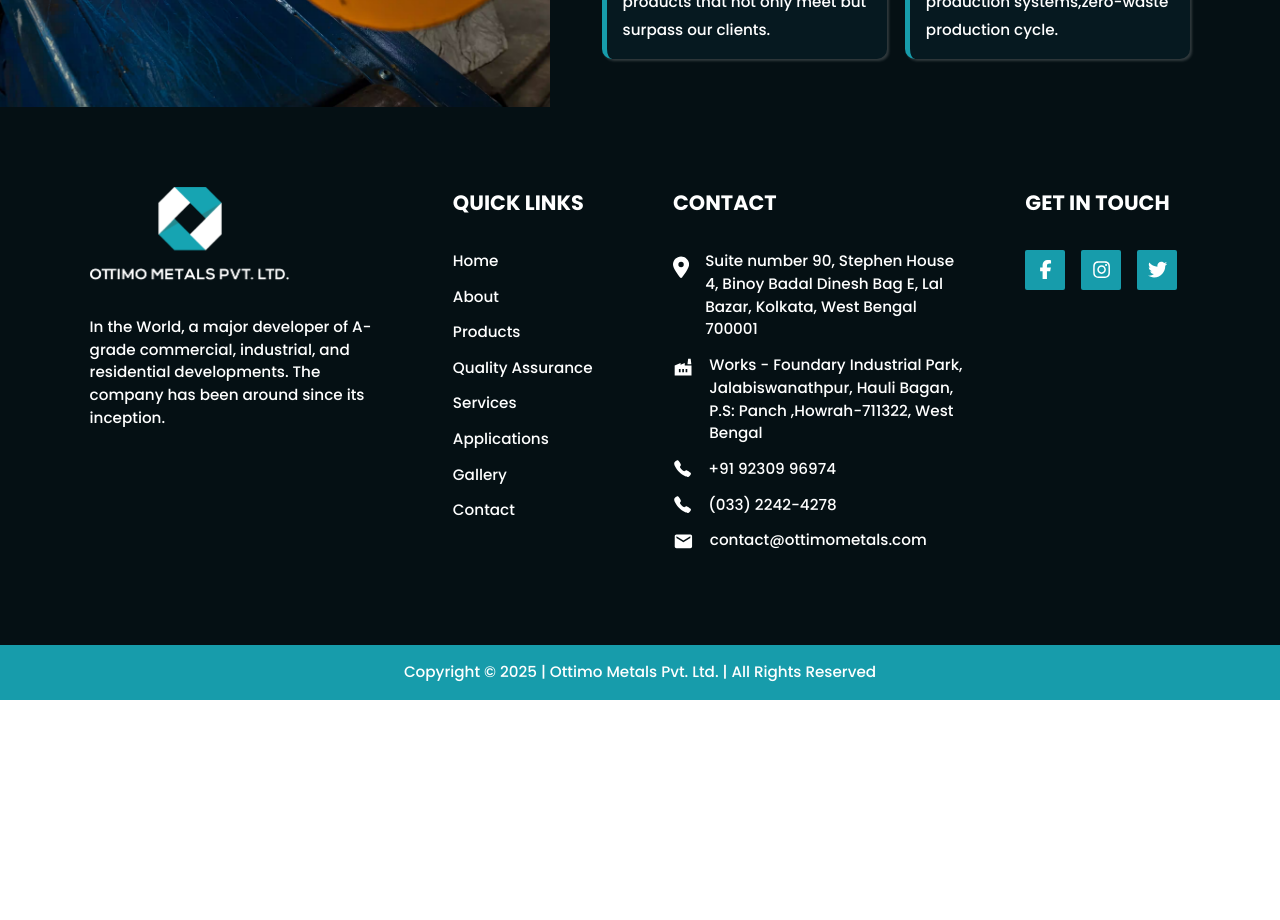
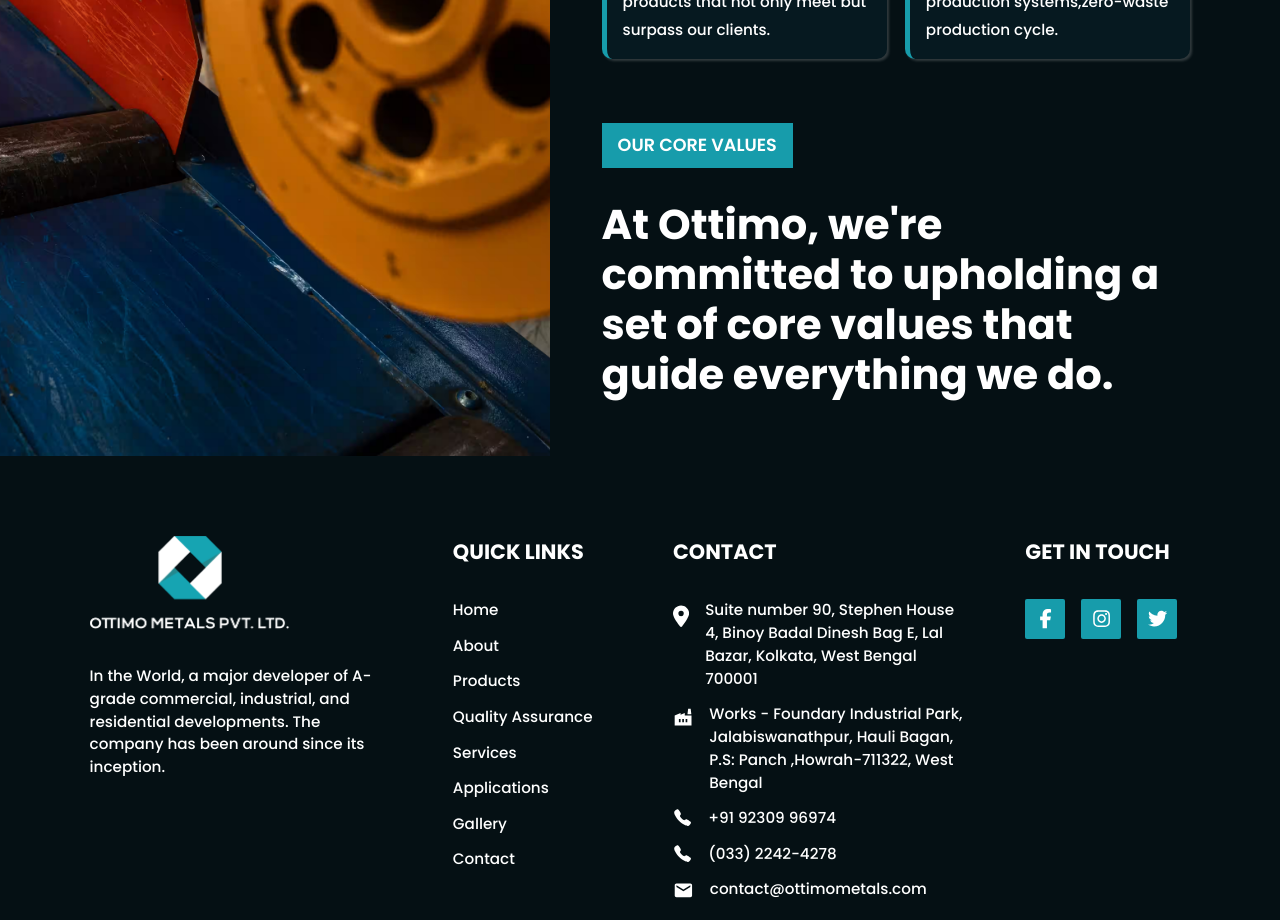
Before and after one commit to josephpal27/Ottimo-Metals, a React (Vite) app: page /about in a window 1280 px wide. Shown: the part 2180-3100 px from the top of the page. Before the commit the page ends 2880 px from the top, so only its background shows below. Built offline with nearby package versions, Linux system fonts and the light colour scheme.

Commit message:
Mission Vision updated

```diff
--- a/src/components/mission-vision/MissionVision.css
+++ b/src/components/mission-vision/MissionVision.css
@@ -40,3 +40,19 @@
     margin-bottom: 0;
     line-height: 1.8;
 }
+.mission-vision-content #secondary-title{
+    display: block;
+    width: max-content;
+    background-color: #179cab;
+    color: #fff;
+    padding: 0.6rem 1rem;
+    font-weight: 600;
+    font-size: calc(0.7rem + 0.5vw);
+    margin-top: 4rem;
+}
+.mission-vision-content h3{
+    color: #fff;
+    font-weight: 700;
+    font-size: calc(2.2rem + 0.5vw);
+    margin-top: 2rem;
+}
--- a/src/components/mission-vision/MissionVision.jsx
+++ b/src/components/mission-vision/MissionVision.jsx
@@ -20,6 +20,8 @@ const MissionVision = () => {
                     <p>At Ottimo Metals, our vision is to establish ourselves as the leading manufacturer and exporter of zinc wires in India and to boost India's industrial growth. We are committed to continually enhancing our production systems,zero-waste production cycle.</p>
                 </div>
             </div>
+            <span id="secondary-title">OUR CORE VALUES</span>
+            <h3>At Ottimo, we're committed to upholding a set of core values that guide everything we do.</h3>
         </div>
       </section>
     </>
```
